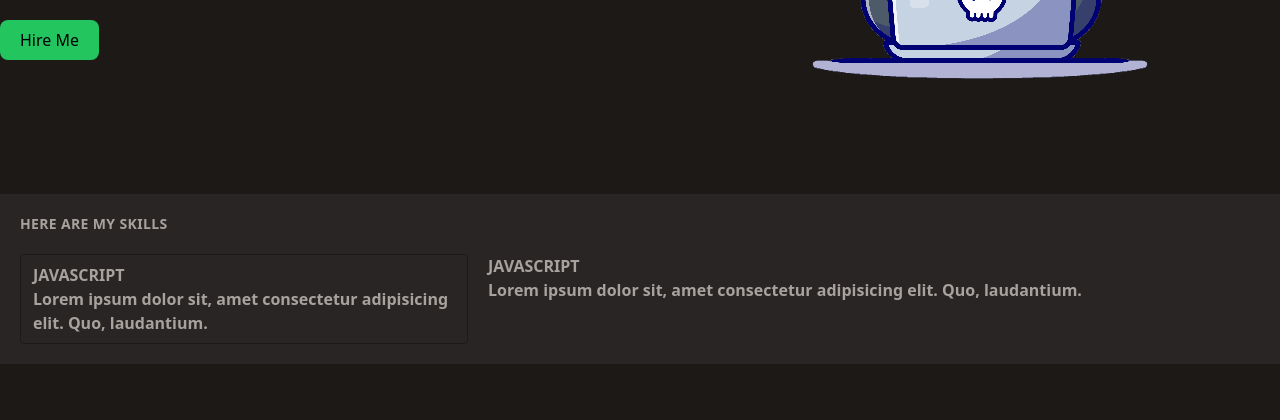
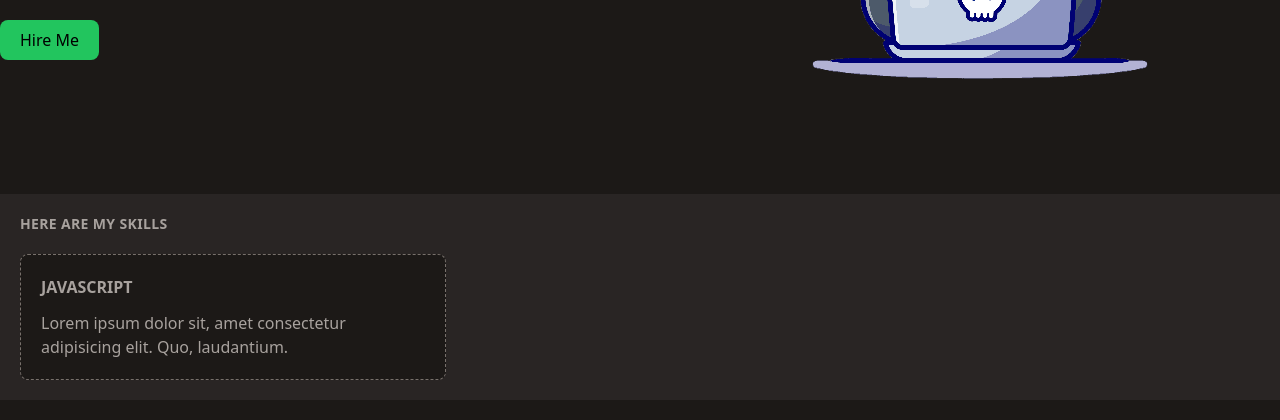
Before and after one commit to usmaarn/portfolio, a Flask app: page / in a window 1280 px wide. Shown: the part 522-942 px from the top of the page. Before the commit the page ends 886 px from the top, so only its background shows below. Run offline with Flask 3, Linux system fonts and the light colour scheme.

Commit message:
2024-03-27 08:29:35.916228 - 80eb8ce9-ad5c-40db-be5b-571872716619

```diff
--- a/portfolio/static/css/app.css
+++ b/portfolio/static/css/app.css
@@ -596,8 +596,20 @@ video {
   margin-bottom: 1.25rem;
 }
 
+.mb-2 {
+  margin-bottom: 0.5rem;
+}
+
+.mb-3 {
+  margin-bottom: 0.75rem;
+}
+
 .block {
   display: block;
+}
+
+.inline-block {
+  display: inline-block;
 }
 
 .flex {
@@ -614,6 +626,10 @@ video {
 
 .h-screen {
   height: 100vh;
+}
+
+.h-auto {
+  height: auto;
 }
 
 .max-h-\[600px\] {
@@ -646,6 +662,10 @@ video {
 
 .max-w-md {
   max-width: 28rem;
+}
+
+.max-w-sm {
+  max-width: 24rem;
 }
 
 .flex-col {
@@ -692,6 +712,10 @@ video {
   border-bottom-width: 1px;
 }
 
+.border-dashed {
+  border-style: dashed;
+}
+
 .border-zinc-700 {
   --tw-border-opacity: 1;
   border-color: rgb(63 63 70 / var(--tw-border-opacity));
@@ -707,6 +731,11 @@ video {
   border-color: rgb(28 25 23 / var(--tw-border-opacity));
 }
 
+.border-stone-500 {
+  --tw-border-opacity: 1;
+  border-color: rgb(120 113 108 / var(--tw-border-opacity));
+}
+
 .bg-green-500 {
   --tw-bg-opacity: 1;
   background-color: rgb(34 197 94 / var(--tw-bg-opacity));
@@ -715,6 +744,11 @@ video {
 .bg-stone-800 {
   --tw-bg-opacity: 1;
   background-color: rgb(41 37 36 / var(--tw-bg-opacity));
+}
+
+.bg-stone-900 {
+  --tw-bg-opacity: 1;
+  background-color: rgb(28 25 23 / var(--tw-bg-opacity));
 }
 
 .p-2 {
--- a/portfolio/templates/home.html
+++ b/portfolio/templates/home.html
@@ -26,13 +26,10 @@
     <h3 class="uppercase text-sm tracking-wide mb-5">Here are my skills</h3>
 
     <div class="flex flex-wrap gap-5">
-        <div class="w-full max-w-md px-3 py-2 rounded border border-stone-900">
-            <h3>JAVASCRIPT</h3>
-            <p>Lorem ipsum dolor sit, amet consectetur adipisicing elit. Quo, laudantium.</p>
-        </div>
-        <div class="">
-            <h3>JAVASCRIPT</h3>
-            <p>Lorem ipsum dolor sit, amet consectetur adipisicing elit. Quo, laudantium.</p>
+        <div class="p-5 rounded-lg bg-stone-900 border border-dashed border-stone-500">
+            <h3 class="mb-3 font-bold">JAVASCRIPT</h3>
+            <p class="max-w-sm font-light">Lorem ipsum dolor sit, amet consectetur adipisicing elit. Quo, laudantium.
+            </p>
         </div>
     </div>
 </section>
```
